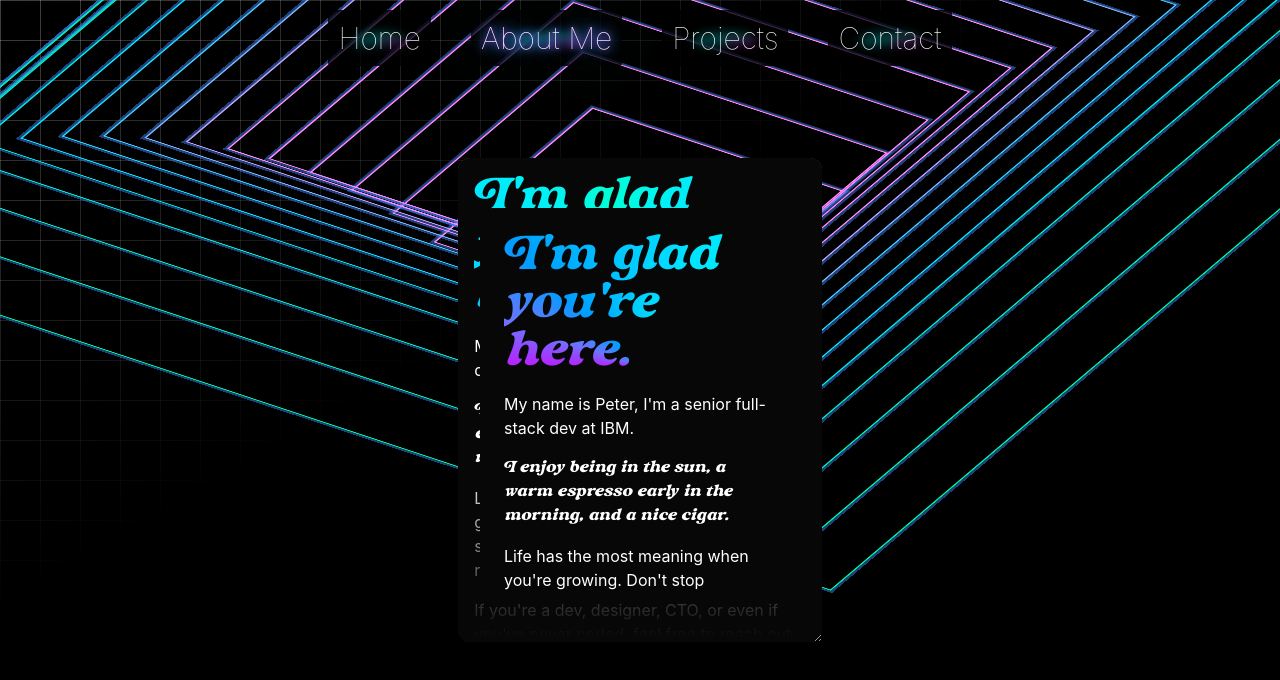
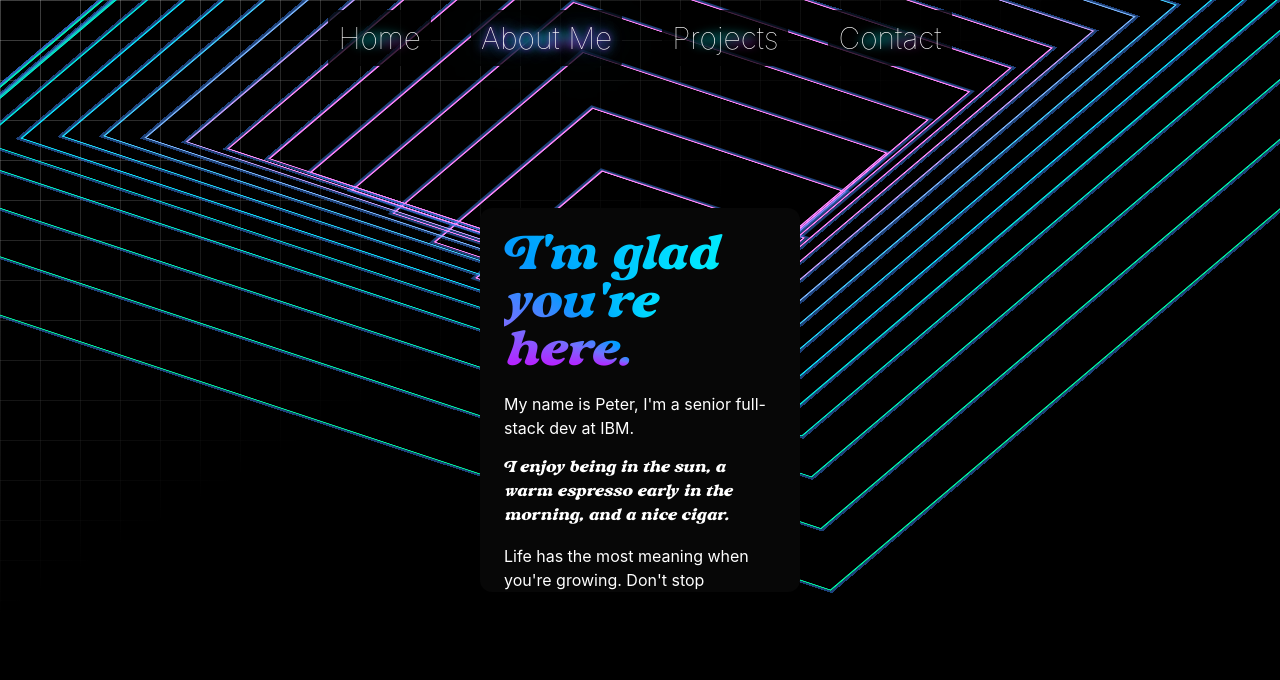
Before and after one commit to pdavenport/pdavenport.github.io, a Next.js app: page /about in a window 1280 px wide. Shown: the top 680 px of the page. Built offline with nearby package versions, Linux system fonts and the light colour scheme.

Commit message:
mobile adjustments

```diff
--- a/src/app/about/page.jsx
+++ b/src/app/about/page.jsx
@@ -3,6 +3,9 @@ import { CssSineWave } from "@/components/cssSineWave";
 import { TextScroller } from "@/components/textScroller";
 import { nicky } from "../fonts";
 import { useRef, useEffect } from "react";
+
+// TODO: see about optimizing css rings
+// TODO: rotating bg isn't handled well on mobile, remove?
 
 export default function About() {
   const headlineElement = useRef(null);
--- a/src/app/contact/page.jsx
+++ b/src/app/contact/page.jsx
@@ -27,6 +27,9 @@ const email = [
   "m",
   "e",
 ].join("");
+
+// todo: make a coherent style
+
 const ContactPage = () => {
   return (
     <>
--- a/src/components/projectsScroller/index.jsx
+++ b/src/components/projectsScroller/index.jsx
@@ -5,6 +5,9 @@ import { MaskedText } from "../maskedText";
 import { Navbar } from "../navBar";
 import { AnchorNavBar } from "../anchorNavBar";
 import Image from "next/image";
+
+// TODO: make descriptions more technical
+// TODO: add stop snow button
 
 export const ProjectsScroller = () => {
   return (
--- a/src/components/textScroller/index.jsx
+++ b/src/components/textScroller/index.jsx
@@ -51,7 +51,7 @@ export const TextScroller = ({ children }) => {
   }, [createScrollTrigger]);
 
   return (
-    <div>
+    <div className="md:hidden block">
       <div className="resizer">
         <section className="scroller" ref={scrollerRef}>
           <article>{children}</article>
```
Also changed, not shown: src/app/layout.js (+2 -6 lines).
